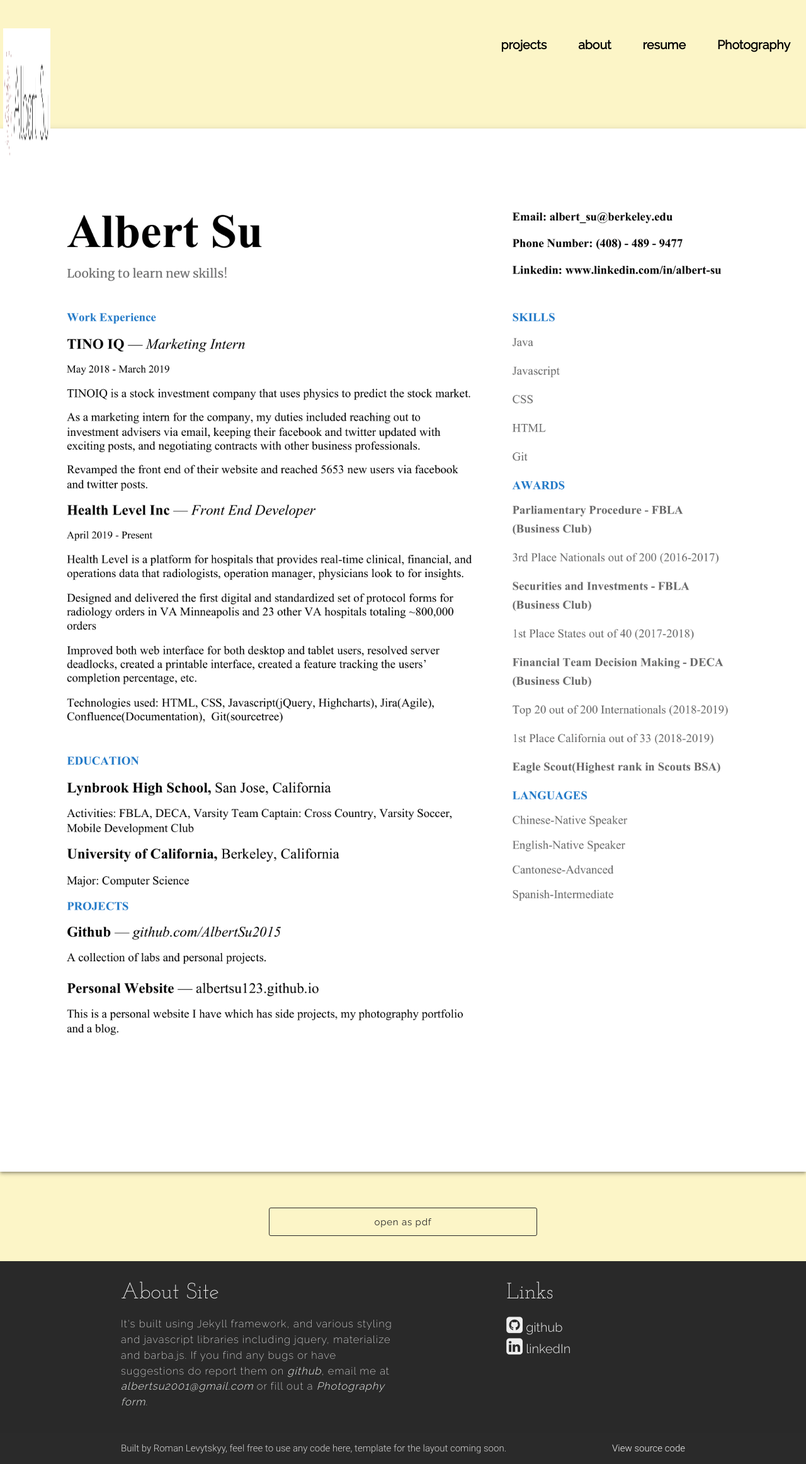
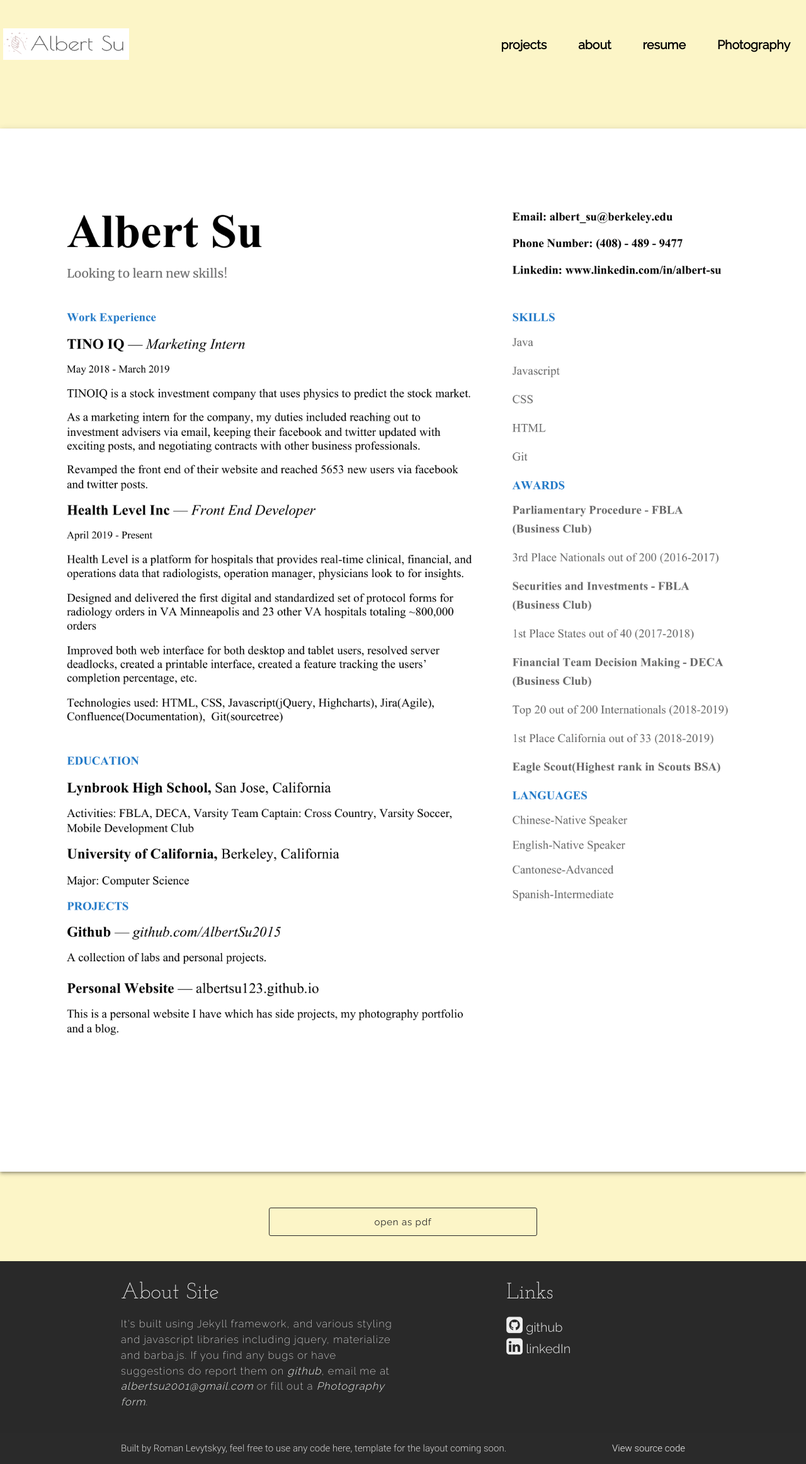
Before and after one commit to AlbertSu123/albertsu123.github.io, a Jekyll site: the page built from resume.html, in a window 1280 px wide. Shown: the whole page at 63% size. Built offline with Jekyll 4.4.1, drawn with Linux system fonts in a browser that asks for light colours; nearby versions of some CDN libraries.

Commit message:
Update nav.html

```diff
--- a/_includes/nav.html
+++ b/_includes/nav.html
@@ -1,6 +1,6 @@
 <nav class="z-depth-0 transparent">
   <div class="nav-wrapper transparent s12">
-    <a href="/" class="brand-logo"><img src="/assets/images/logo.PNG" alt="website logo" style="width:75px;height:250px;" /></a>
+    <a href="/" class="brand-logo"><img src="/assets/images/logo.PNG" alt="website logo" style="width:200px;height:50px;" /></a>
     <a href="" data-activates="mobile-demo" class="button-collapse large">
       <i class="material-icons black-text sandwich">menu</i>
     </a>
```
